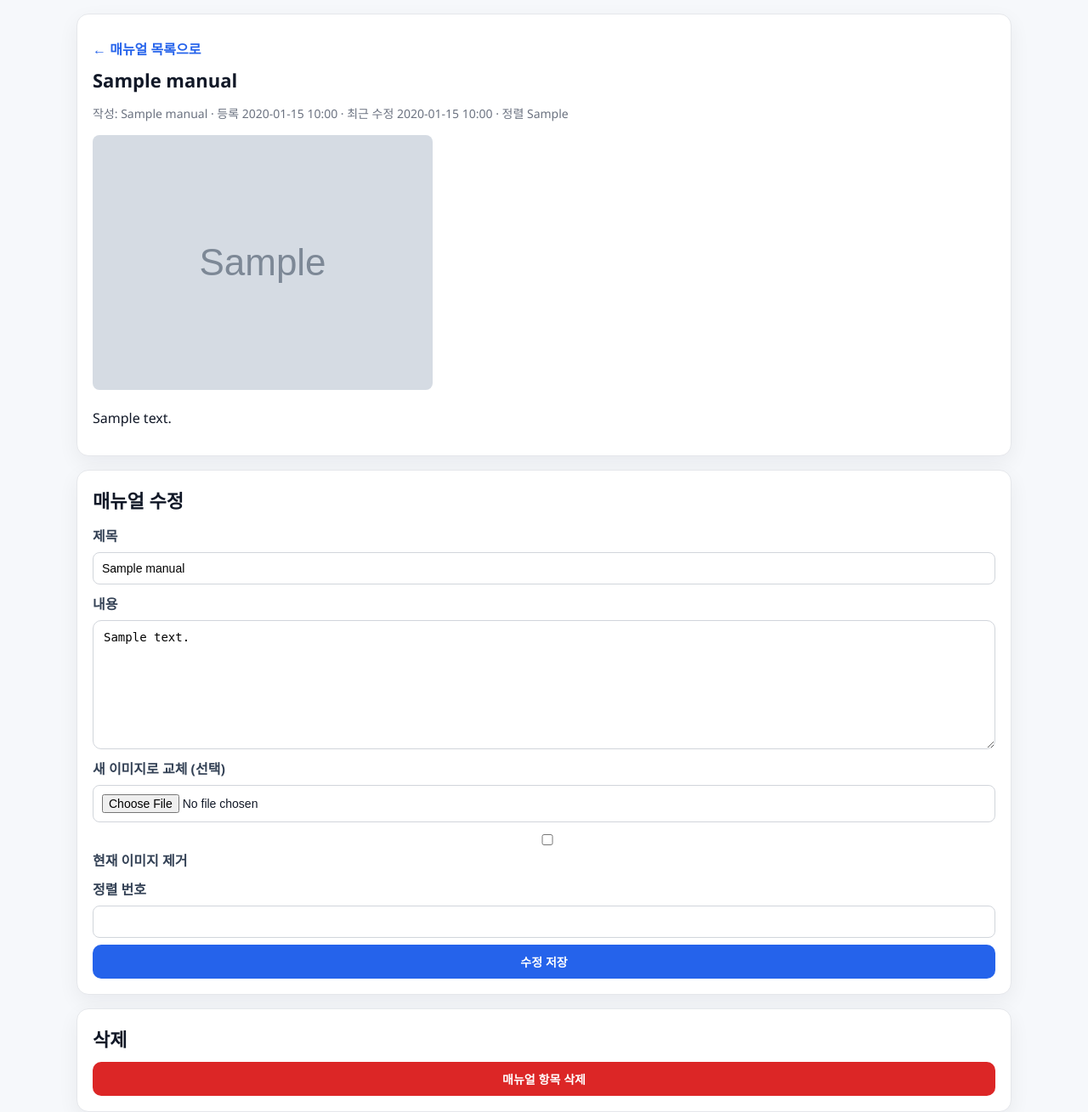
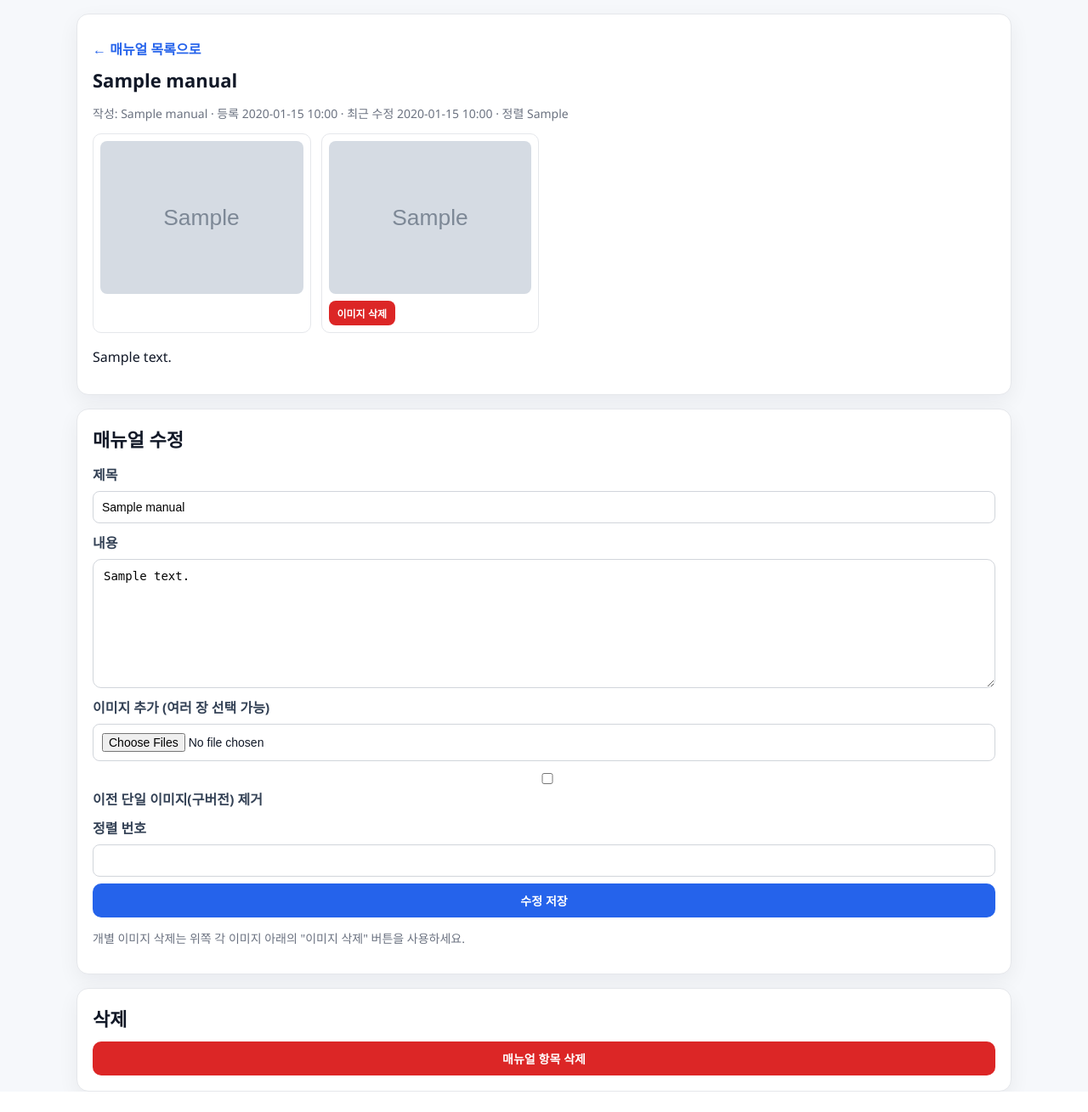
Before and after one commit to ClassIaC/hanam, a Flask app: page /manual/1 in a window 1280 px wide. Shown: the part 117-1426 px from the top of the page at 85% size. After the commit the page ends 1402 px from the top, so only its background shows below. Run offline with Flask 3, Linux system fonts and the light colour scheme; a user stored in the database is signed in; grey boxes marked "Sample" are stand-in pictures; a database or web service that is not in the repository returns one stand-in record (values such as "Sample title"); some libraries are stand-ins or nearby versions.

Commit message:
feat(manual): 이미지 여러 장 지원 + 기본 매뉴얼 초안 시드
- manual_images 테이블 신설 (한 매뉴얼에 다중 이미지, FK + CASCADE)
- 기존 manuals.image_path는 레거시로 호환 유지
- 등록/수정 폼에서 multiple 파일 업로드 (name=images)
- 상세 페이지에서 이미지 그리드 표시, 개별 이미지 삭제 버튼
- 매뉴얼 항목/이미지 삭제 시 Supabase Storage 파일도 함께 정리
- 목록에 총 이미지 개수 배지 표시
- manuals 테이블이 비어있을 때 기본 운영 매뉴얼 8개(오픈/홀/주방/마감/위생/응대/POS/긴급) 자동 시드
- manual-image-grid 스타일 추가

Made-with: Cursor

```diff
--- a/app.py
+++ b/app.py
@@ -532,6 +532,128 @@ def init_db():
                 is_active = 1
             WHERE username = 'admin'
             """
+        )
+    db.commit()
+    seed_default_manuals()
+
+
+DEFAULT_MANUALS = [
+    (
+        10,
+        "오픈 준비 (10:30 ~ 12:00)",
+        "1. 매장 전체 조명/에어컨/환풍기 ON\n"
+        "2. 테이블, 의자, 바닥 닦기 및 소독\n"
+        "3. 수저통/앞접시/집게/가위 셋팅 및 수량 확인\n"
+        "4. 반찬 냉장고 상태 체크, 부족분 리필\n"
+        "5. 숯불/그릴/가스 점검 및 환기 확인\n"
+        "6. POS 시스템/결제기 로그인, 프린터 용지 확인\n"
+        "7. 화장실 휴지/비누/청결 점검\n"
+        "8. 입간판/메뉴판 세팅, 외부 청소",
+    ),
+    (
+        20,
+        "홀 서비스 기본",
+        "• 손님 입장 시 '어서오세요, 하남돼지집입니다' 라고 밝게 인사\n"
+        "• 인원 확인 후 테이블 안내, 물과 물수건 즉시 제공\n"
+        "• 메뉴 주문은 POS에 바로 입력하고 주방에 전달\n"
+        "• 고기는 1인분 단위가 아닌 '주문 수량 기준'으로 서빙\n"
+        "• 불판 교체 타이밍: 숯이 사그라들거나 기름이 많이 튈 때 선제 교체\n"
+        "• 반찬은 비면 바로 리필 (손님이 요청하기 전에)\n"
+        "• 계산 시 '맛있게 드셨어요?' 한 마디 + 재방문 인사",
+    ),
+    (
+        30,
+        "주방/고기 취급 기본",
+        "1. 냉장/냉동 온도 기준: 냉장 0~4℃, 냉동 -18℃ 이하 유지\n"
+        "2. 입고 시 포장 상태, 유통기한 확인 후 선입선출(FIFO) 원칙으로 배치\n"
+        "3. 고기 해동은 냉장해동만 사용 (상온 해동 금지)\n"
+        "4. 도마·칼은 용도별 분리(육류/채소) 사용, 교차오염 방지\n"
+        "5. 숙성고 내부 온도 매일 오전/오후 2회 기록\n"
+        "6. 조리 중 앞치마·위생모·장갑 착용 필수\n"
+        "7. 손 세척: 조리 전, 화장실 이용 후, 다른 식재료 만질 때 매번",
+    ),
+    (
+        40,
+        "마감 절차 (23:00 이후)",
+        "1. 남은 손님 계산 완료 확인\n"
+        "2. 전 테이블·의자 닦기, 바닥 물청소\n"
+        "3. 반찬은 소분 밀폐용기로 옮겨 냉장 보관 (재사용 가능 여부 체크)\n"
+        "4. 불판/그릴/후드 분해 세척\n"
+        "5. 쓰레기/음식물/재활용 분리 배출\n"
+        "6. 냉장고/숙성고 온도 최종 확인 및 기록\n"
+        "7. 시재 정산, 당일 매출 POS에서 마감 처리\n"
+        "8. 가스 밸브 / 전기(일부 제외) / 조명 OFF, 문단속 후 CCTV 확인",
+    ),
+    (
+        50,
+        "위생 및 안전 수칙",
+        "• 근무자 개인 위생: 매일 위생복/앞치마 교체, 손톱 짧게, 반지·시계 제거\n"
+        "• 발열/기침/장염 증상 시 즉시 관리자에게 알리고 출근 금지\n"
+        "• 식중독 의심 징후(설사, 구토 등) 발생 시 해당 직원 격리 후 보고\n"
+        "• 화재 시 1차: 가스 밸브 차단 → 2차: 소화기 사용 → 3차: 119\n"
+        "• 소화기 위치: (예) 카운터 옆, 주방 출입구. 매월 위치/압력 게이지 확인\n"
+        "• 응급처치 키트 위치: 카운터 하단 서랍",
+    ),
+    (
+        60,
+        "고객 응대 / 클레임 대응",
+        "• 불만 접수 시 절대 먼저 반박하지 않고 '불편을 드려 죄송합니다' 부터\n"
+        "• 원인 확인 후 가능한 범위에서 즉시 조치 (재조리, 교환, 서비스 제공)\n"
+        "• 처리 권한을 넘어가는 사항(환불, 전액 보상 등)은 반드시 매니저 호출\n"
+        "• 취객/난동 발생 시 다른 손님 보호 우선, 필요 시 112\n"
+        "• 모든 클레임은 당일 감사 로그/인수인계 노트에 기록",
+    ),
+    (
+        70,
+        "POS / 결제 시스템 기본",
+        "1. 주문 입력 → 테이블 지정 → 주방 프린터 출력 확인\n"
+        "2. 메뉴 변경/취소는 반드시 관리자 권한 카드로 승인\n"
+        "3. 결제 수단: 카드/현금/간편결제. 현금 결제 시 영수증 필수 발급\n"
+        "4. 결제 오류/취소는 결제 승인번호 남기고 재시도\n"
+        "5. 일 마감 시 POS 정산 리포트 출력 후 시재와 대조",
+    ),
+    (
+        80,
+        "긴급 상황 대응",
+        "[화재] 가스 차단 → 손님 대피 유도 → 소화기 → 119\n"
+        "[정전] 카운터 비상전등 ON, 조리 중단, 현금 결제 안내\n"
+        "[부상] 가벼운 상처: 응급키트 사용. 심한 상처/화상: 119 + 관리자 연락\n"
+        "[식중독 의심 민원] 해당 음식/영수증 보관, 본사 보고 후 고객 연락처 확보\n"
+        "[무단 침입·도난] 본인 안전 우선, 즉시 112 신고, CCTV 확인",
+    ),
+]
+
+
+def seed_default_manuals():
+    db = get_db()
+    try:
+        existing = db.execute("SELECT COUNT(*) AS c FROM manuals").fetchone()
+    except Exception:
+        return
+    if not existing:
+        return
+    try:
+        count = existing["c"]
+    except Exception:
+        try:
+            count = existing[0]
+        except Exception:
+            count = 0
+    if count and count > 0:
+        return
+    admin = db.execute(
+        "SELECT id FROM users WHERE role = 'admin' AND is_deleted = 0 ORDER BY id ASC LIMIT 1"
+    ).fetchone()
+    if not admin:
+        return
+    now_iso = datetime.now().isoformat()
+    for sort_order, title, content in DEFAULT_MANUALS:
+        db.execute(
+            """
+            INSERT INTO manuals (author_id, title, content, image_path, sort_order, created_at, updated_at)
+            VALUES (?, ?, ?, '', ?, ?, ?)
+            """,
+            (admin["id"], title, content, sort_order, now_iso, now_iso),
         )
     db.commit()
 
@@ -1635,6 +1757,57 @@ def notice_detail(notice_id):
     return render_template("notice_detail.html", notice=notice)
 
 
+def _collect_manual_images(manual_id):
+    """레거시 image_path + manual_images 를 하나의 리스트로 반환."""
+    db = get_db()
+    manual_row = db.execute(
+        "SELECT image_path FROM manuals WHERE id = ?", (manual_id,)
+    ).fetchone()
+    items = []
+    if manual_row and manual_row["image_path"]:
+        items.append({"id": None, "image_path": manual_row["image_path"], "legacy": True})
+    rows = db.execute(
+        """
+        SELECT id, image_path FROM manual_images
+        WHERE manual_id = ?
+        ORDER BY sort_order ASC, id ASC
+        """,
+        (manual_id,),
+    ).fetchall()
+    for r in rows:
+        items.append({"id": r["id"], "image_path": r["image_path"], "legacy": False})
+    return items
+
+
+def _save_manual_images(manual_id, file_storages):
+    """여러 개의 파일을 manual_images에 순차 저장. 문제가 있으면 False 반환."""
+    now_iso = datetime.now().isoformat()
+    db = get_db()
+    existing_count = db.execute(
+        "SELECT COUNT(*) AS c FROM manual_images WHERE manual_id = ?",
+        (manual_id,),
+    ).fetchone()
+    base_order = (existing_count["c"] if existing_count else 0)
+    order = base_order
+    for fs in file_storages:
+        if not fs or not fs.filename:
+            continue
+        saved = save_uploaded_image(fs)
+        if saved is None:
+            return False
+        if not saved:
+            continue
+        db.execute(
+            """
+            INSERT INTO manual_images (manual_id, image_path, sort_order, created_at)
+            VALUES (?, ?, ?, ?)
+            """,
+            (manual_id, saved, order, now_iso),
+        )
+        order += 1
+    return True
+
+
 @app.route("/manual")
 @login_required
 def manual_list():
@@ -1643,7 +1816,10 @@ def manual_list():
         """
         SELECT m.id, m.title, m.content, m.image_path, m.sort_order,
                m.created_at, m.updated_at,
-               u.full_name AS author_name
+               u.full_name AS author_name,
+               (CASE WHEN m.image_path <> '' THEN 1 ELSE 0 END)
+                 + (SELECT COUNT(*) FROM manual_images mi WHERE mi.manual_id = m.id)
+                 AS image_count
         FROM manuals m
         JOIN users u ON u.id = m.author_id
         ORDER BY m.sort_order ASC, m.id ASC
@@ -1667,20 +1843,31 @@ def create_manual():
         flash("매뉴얼 제목/내용을 2자 이상 입력해 주세요.")
         return redirect(url_for("manual_list"))
 
-    image_path = save_uploaded_image(request.files.get("image"))
-    if image_path is None:
-        flash("허용된 이미지 형식(png, jpg, jpeg, gif, webp)만 업로드할 수 있습니다.")
-        return redirect(url_for("manual_list"))
-
     now_iso = datetime.now().isoformat()
     db = get_db()
-    db.execute(
+    cursor = db.execute(
         """
         INSERT INTO manuals (author_id, title, content, image_path, sort_order, created_at, updated_at)
-        VALUES (?, ?, ?, ?, ?, ?, ?)
-        """,
-        (session["user_id"], title, content, image_path or "", sort_order, now_iso, now_iso),
-    )
+        VALUES (?, ?, ?, '', ?, ?, ?)
+        """,
+        (session["user_id"], title, content, sort_order, now_iso, now_iso),
+    )
+    manual_id = getattr(cursor, "lastrowid", None)
+    if manual_id is None:
+        row = db.execute(
+            "SELECT id FROM manuals WHERE author_id = ? ORDER BY id DESC LIMIT 1",
+            (session["user_id"],),
+        ).fetchone()
+        manual_id = row["id"] if row else None
+
+    files = request.files.getlist("images")
+    if manual_id and files:
+        ok = _save_manual_images(manual_id, files)
+        if not ok:
+            db.commit()
+            flash("허용된 이미지 형식(png, jpg, jpeg, gif, webp)만 업로드할 수 있습니다. 나머지 항목은 저장되었습니다.")
+            return redirect(url_for("manual_detail", manual_id=manual_id))
+
     db.commit()
     write_audit_log("manual.create", f"title={title}")
     flash("매뉴얼 항목이 등록되었습니다.")
@@ -1705,7 +1892,8 @@ def manual_detail(manual_id):
     if not manual:
         flash("매뉴얼 항목을 찾을 수 없습니다.")
         return redirect(url_for("manual_list"))
-    return render_template("manual_detail.html", manual=manual)
+    images = _collect_manual_images(manual_id)
+    return render_template("manual_detail.html", manual=manual, images=images)
 
 
 @app.route("/manual/<int:manual_id>/edit", methods=["POST"])
@@ -1732,21 +1920,10 @@ def update_manual(manual_id):
         flash("매뉴얼 항목을 찾을 수 없습니다.")
         return redirect(url_for("manual_list"))
 
-    current_image = existing["image_path"] or ""
-    new_image = save_uploaded_image(request.files.get("image"))
-    if new_image is None:
-        flash("허용된 이미지 형식(png, jpg, jpeg, gif, webp)만 업로드할 수 있습니다.")
-        return redirect(url_for("manual_detail", manual_id=manual_id))
-
-    remove_existing = request.form.get("remove_image") == "1"
-    if new_image:
-        delete_uploaded_image(current_image)
-        image_path = new_image
-    elif remove_existing:
-        delete_uploaded_image(current_image)
-        image_path = ""
-    else:
-        image_path = current_image
+    current_legacy = existing["image_path"] or ""
+    if request.form.get("remove_legacy_image") == "1" and current_legacy:
+        delete_uploaded_image(current_legacy)
+        current_legacy = ""
 
     db.execute(
         """
@@ -1754,25 +1931,64 @@ def update_manual(manual_id):
         SET title = ?, content = ?, image_path = ?, sort_order = ?, updated_at = ?
         WHERE id = ?
         """,
-        (title, content, image_path, sort_order, datetime.now().isoformat(), manual_id),
-    )
+        (title, content, current_legacy, sort_order, datetime.now().isoformat(), manual_id),
+    )
+
+    files = request.files.getlist("images")
+    if files:
+        ok = _save_manual_images(manual_id, files)
+        if not ok:
+            db.commit()
+            flash("허용된 이미지 형식(png, jpg, jpeg, gif, webp)만 업로드할 수 있습니다. 다른 변경사항은 저장되었습니다.")
+            return redirect(url_for("manual_detail", manual_id=manual_id))
+
     db.commit()
     write_audit_log("manual.update", f"manual_id={manual_id} title={title}")
     flash("매뉴얼 항목이 수정되었습니다.")
     return redirect(url_for("manual_detail", manual_id=manual_id))
 
 
+@app.route("/manual/<int:manual_id>/images/<int:image_id>/delete", methods=["POST"])
+@login_required
+@role_required("admin")
+def delete_manual_image(manual_id, image_id):
+    db = get_db()
+    row = db.execute(
+        "SELECT image_path FROM manual_images WHERE id = ? AND manual_id = ?",
+        (image_id, manual_id),
+    ).fetchone()
+    if not row:
+        flash("이미지를 찾을 수 없습니다.")
+        return redirect(url_for("manual_detail", manual_id=manual_id))
+    delete_uploaded_image(row["image_path"])
+    db.execute(
+        "DELETE FROM manual_images WHERE id = ? AND manual_id = ?",
+        (image_id, manual_id),
+    )
+    db.commit()
+    write_audit_log("manual.image.delete", f"manual_id={manual_id} image_id={image_id}")
+    flash("이미지가 삭제되었습니다.")
+    return redirect(url_for("manual_detail", manual_id=manual_id))
+
+
 @app.route("/manual/<int:manual_id>/delete", methods=["POST"])
 @login_required
 @role_required("admin")
 def delete_manual(manual_id):
     db = get_db()
-    existing = db.execute(
+    legacy = db.execute(
         "SELECT image_path FROM manuals WHERE id = ?",
         (manual_id,),
     ).fetchone()
-    if existing:
-        delete_uploaded_image(existing["image_path"])
+    image_rows = db.execute(
+        "SELECT image_path FROM manual_images WHERE manual_id = ?",
+        (manual_id,),
+    ).fetchall()
+    if legacy:
+        delete_uploaded_image(legacy["image_path"])
+    for r in image_rows:
+        delete_uploaded_image(r["image_path"])
+    db.execute("DELETE FROM manual_images WHERE manual_id = ?", (manual_id,))
     db.execute("DELETE FROM manuals WHERE id = ?", (manual_id,))
     db.commit()
     write_audit_log("manual.delete", f"manual_id={manual_id}")
--- a/static/modern.css
+++ b/static/modern.css
@@ -14,6 +14,10 @@ button{border-radius:10px}
 .stats-grid .stat-card{border:1px solid #e5e7eb;border-radius:14px}
 .status-badge{border-radius:999px}
 .board-image{max-width:100%;border-radius:10px;border:1px solid #e2e8f0;margin:8px 0 12px}
+.manual-image-grid{display:grid;grid-template-columns:repeat(auto-fill,minmax(220px,1fr));gap:12px;margin:12px 0 16px}
+.manual-image-item{border:1px solid #e5e7eb;border-radius:10px;padding:8px;background:#fff;display:flex;flex-direction:column;gap:8px;align-items:stretch}
+.manual-image-item img{width:100%;height:180px;object-fit:cover;border-radius:8px}
+.btn-small{width:auto;padding:6px 10px;font-size:12px;border-radius:8px}
 .board-comment-image-wrap{margin-top:8px}
 .board-comment-image{max-width:220px;border-radius:8px;border:1px solid #e2e8f0}
 .board-top{display:flex;justify-content:space-between;align-items:flex-start;gap:12px}
--- a/templates/manual_detail.html
+++ b/templates/manual_detail.html
@@ -9,11 +9,22 @@
     최근 수정 {{ manual['updated_at'][:16].replace('T', ' ') }} ·
     정렬 {{ manual['sort_order'] }}
   </p>
-  {% if manual['image_path'] %}
-  <p>
-    <img src="{{ manual['image_path'] | image_url }}" alt="매뉴얼 이미지" style="max-width:100%; border-radius:8px;" />
-  </p>
+
+  {% if images %}
+  <div class="manual-image-grid">
+    {% for img in images %}
+    <div class="manual-image-item">
+      <img src="{{ img['image_path'] | image_url }}" alt="매뉴얼 이미지" />
+      {% if session.get('role') == 'admin' and not img['legacy'] %}
+      <form method="post" action="{{ url_for('delete_manual_image', manual_id=manual['id'], image_id=img['id']) }}" onsubmit="return confirm('이 이미지를 삭제할까요?');">
+        <button type="submit" class="btn-danger btn-small">이미지 삭제</button>
+      </form>
+      {% endif %}
+    </div>
+    {% endfor %}
+  </div>
   {% endif %}
+
   <p class="board-content">{{ manual['content'] }}</p>
 </section>
 
@@ -25,23 +36,24 @@
     <input name="title" minlength="2" required value="{{ manual['title'] }}" />
     <label>내용</label>
     <textarea name="content" rows="8" minlength="2" required>{{ manual['content'] }}</textarea>
-    <label>새 이미지로 교체 (선택)</label>
-    <input type="file" name="image" accept="image/*" />
+    <label>이미지 추가 (여러 장 선택 가능)</label>
+    <input type="file" name="images" accept="image/*" multiple />
     {% if manual['image_path'] %}
     <label>
-      <input type="checkbox" name="remove_image" value="1" />
-      현재 이미지 제거
+      <input type="checkbox" name="remove_legacy_image" value="1" />
+      이전 단일 이미지(구버전) 제거
     </label>
     {% endif %}
     <label>정렬 번호</label>
     <input name="sort_order" type="number" value="{{ manual['sort_order'] }}" />
     <button type="submit">수정 저장</button>
   </form>
+  <p class="help">개별 이미지 삭제는 위쪽 각 이미지 아래의 "이미지 삭제" 버튼을 사용하세요.</p>
 </section>
 
 <section class="card">
   <h2>삭제</h2>
-  <form method="post" action="{{ url_for('delete_manual', manual_id=manual['id']) }}" onsubmit="return confirm('이 매뉴얼 항목을 삭제하시겠습니까?');">
+  <form method="post" action="{{ url_for('delete_manual', manual_id=manual['id']) }}" onsubmit="return confirm('이 매뉴얼 항목과 첨부 이미지를 모두 삭제하시겠습니까?');">
     <button type="submit" class="btn-danger">매뉴얼 항목 삭제</button>
   </form>
 </section>
```
Also changed, not shown: db_schema.py (+18 -0 lines), templates/manual_list.html (+6 -3 lines).
